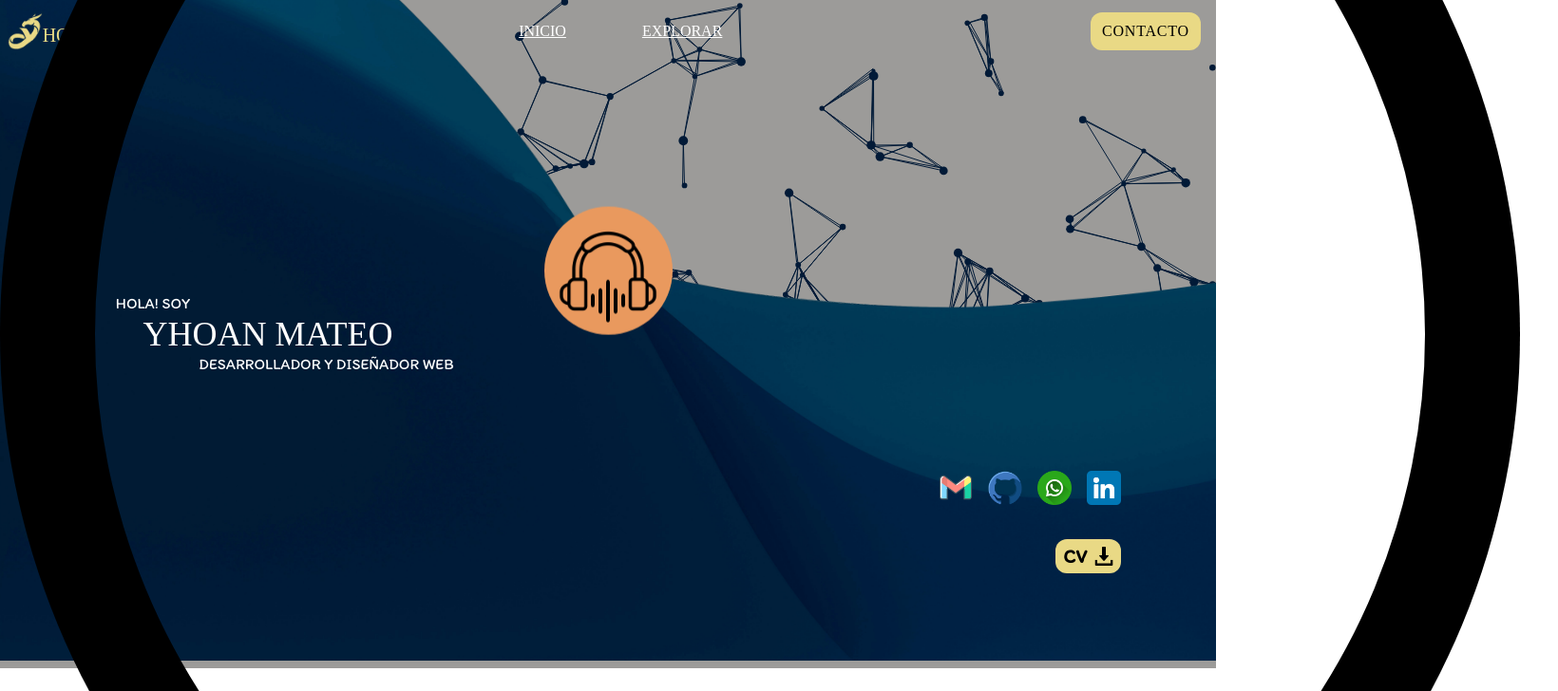
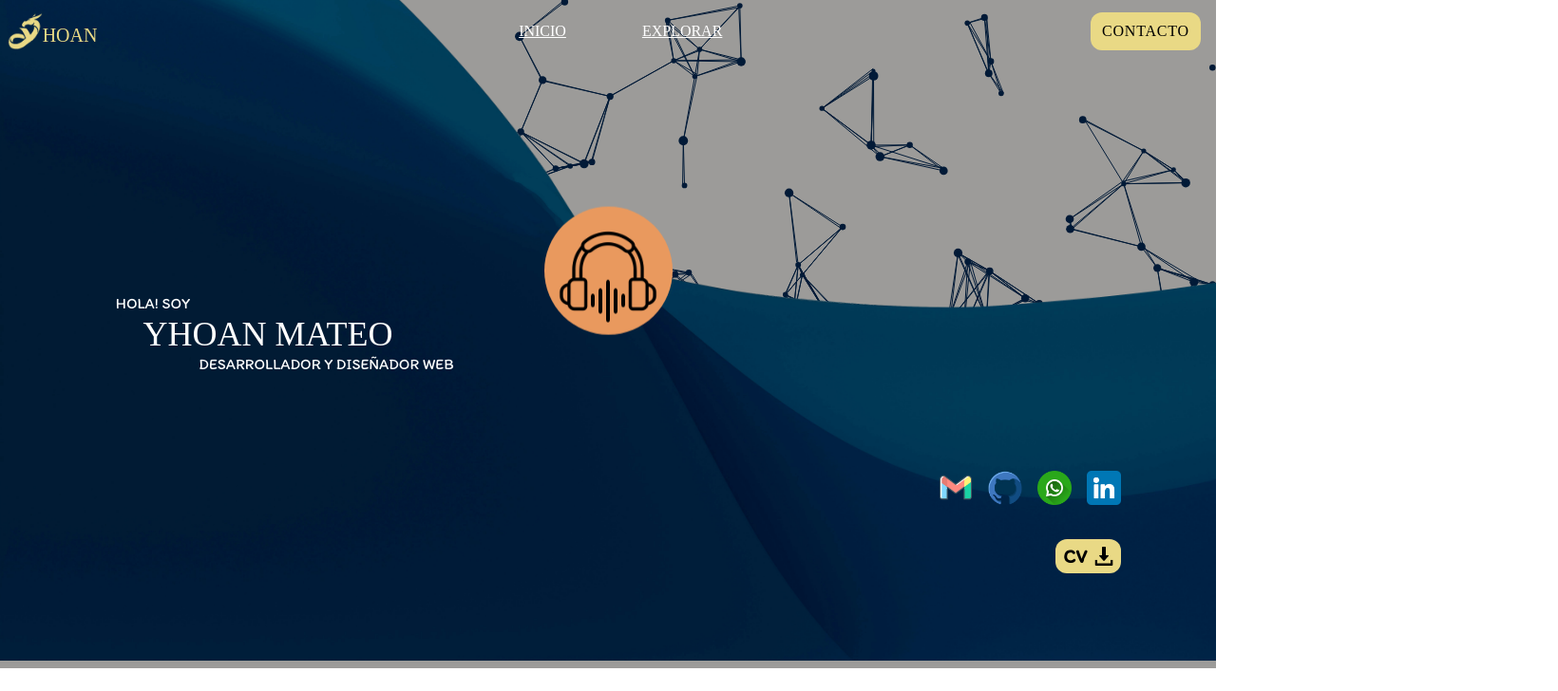
Before and after one commit to Yhoan008/resume, a React (Vite) app: page / in a window 1280 px wide. Shown: the top 728 px of the page at 95% size, 1640 px wide, since content can reach past the window. Built offline with nearby package versions, Linux system fonts and the light colour scheme; a web font is replaced by a local one.

Commit message:
se completa home

```diff
--- a/src/components/Main.jsx
+++ b/src/components/Main.jsx
@@ -1,4 +1,4 @@
-import React, { useContext } from "react";
+import React, { useContext, useEffect, useState } from "react";
 
 import front from "./../assets/front4.png";
 import background from "./../assets/background.png";
@@ -31,7 +31,7 @@ export default function Main() {
 // Version Desktop
 function HomeDesktop({ scroller }) {
   return (
-    <div className="w-full h-[55vw] bg-[#9C9B99] relative ">
+    <div className="w-full h-[55vw] bg-[#9C9B99] relative flex justify-center items-center ">
       <div className="absolute w-full h-full z-10 text-white flex flex-row ">
         <div className="flex justify-center flex-col items-center w-full p-10 ">
           <h1 className="mr-[50%] font-['Itim'] ">HOLA! SOY</h1>
@@ -77,7 +77,7 @@ function HomeDesktop({ scroller }) {
       <div
         className={` w-[${window.innerWidth}px] h-[${window.innerWidth}px] shadow-[inset_0_0_0_350px_black] absolute z-20 rounded-full `}
       />
-      <div className="w-[200vh] h-[200vh] absolute left-0 right-0 top-0 bottom-0 m-auto transitions z-20 shadow-[inset_0_0_0_100px_black] rounded-full " />
+      <Shadow />
       <div
         className="w-[135px] h-[135px] fixed left-0 right-0 top-0 m-auto flex items-center justify-center transition z-30 "
         style={{
@@ -101,6 +101,27 @@ function HomeDesktop({ scroller }) {
         />
       </div>
     </div>
+  );
+}
+
+function Shadow() {
+  const [shadowActive, setShadowActive] = useState(true);
+
+  useEffect(() => {
+    window.addEventListener("scroll", () => {
+      setShadowActive(false);
+    });
+  });
+
+  // inset de 800px
+
+  return (
+    <div
+      className="w-[250vh] h-[250vh] absolute transition-shadow z-20  rounded-full -translate-y-20"
+      style={{
+        boxShadow: `inset 0 0 0 ${shadowActive == true ? 800 : 0}px black`,
+      }}
+    />
   );
 }
 
--- a/src/index.css
+++ b/src/index.css
@@ -1,3 +1,7 @@
 @tailwind base;
 @tailwind components;
 @tailwind utilities;
+
+body{
+    overflow-x: hidden ;
+}
```
